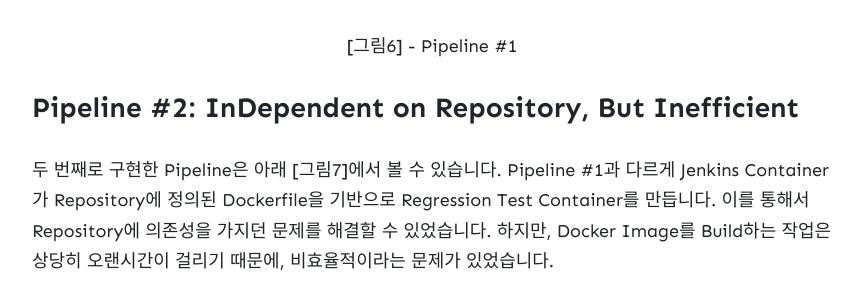
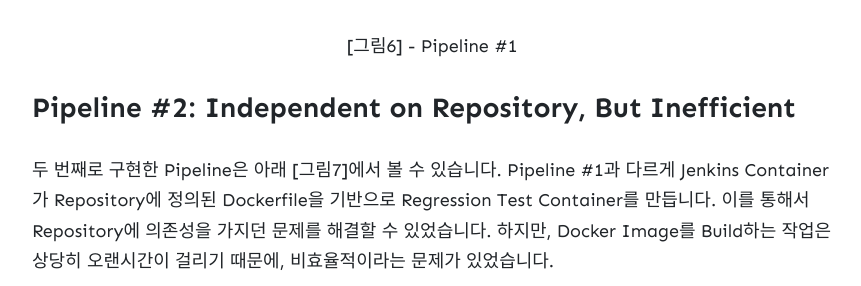
Before and after one commit to wowthemesnet/jekyll-theme-memoirs, a Jekyll site: the page built from _posts/2020-02-10-Performance-Test.md, in a window 1280 px wide and 900 px high, scrolled down 4334 px. Shown: the part 169-455 px from the top of the window, without its empty margins (208-1069 px from the left). Built offline with Jekyll 4.4.1, drawn with Linux system fonts in a browser that asks for light colours; nearby versions of some CDN libraries; comment, search, counter and statistics services are not loaded.

Commit message:
Fix: typo

```diff
--- a/_posts/2020-02-10-Performance-Test.md
+++ b/_posts/2020-02-10-Performance-Test.md
@@ -104,7 +104,7 @@
 </p>
 </figure>
 
-### Pipeline #2: InDependent on Repository, But Inefficient
+### Pipeline #2: Independent on Repository, But Inefficient
 
 두 번째로 구현한 Pipeline은 아래 [그림7]에서 볼 수 있습니다. Pipeline #1과 다르게 Jenkins Container가 Repository에 정의된 Dockerfile을 기반으로 Regression Test Container를 만듭니다. 이를 통해서 Repository에 의존성을 가지던 문제를 해결할 수 있었습니다. 하지만, Docker Image를 Build하는 작업은 상당히 오랜시간이 걸리기 때문에, 비효율적이라는 문제가 있었습니다.
 
```
